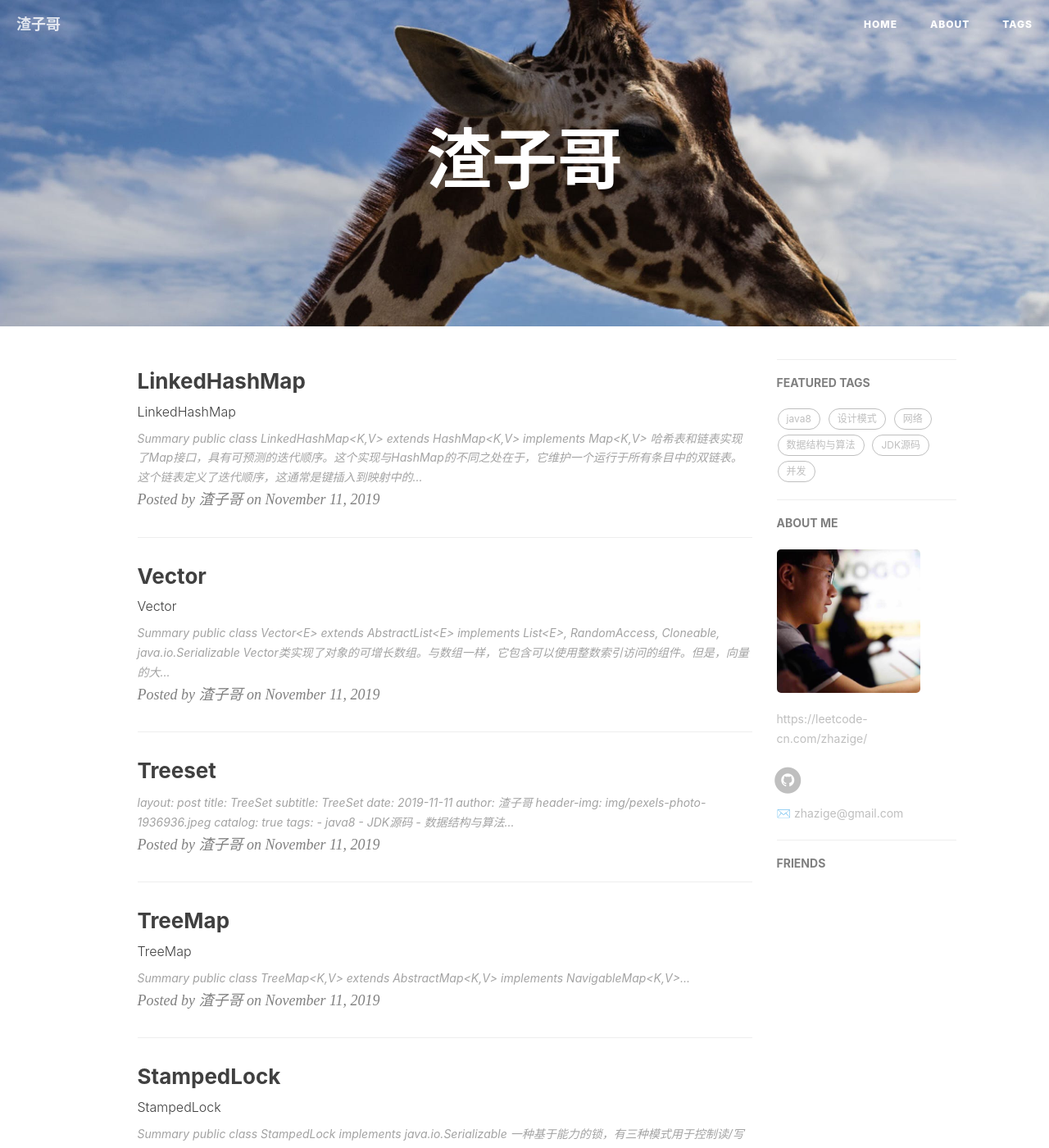
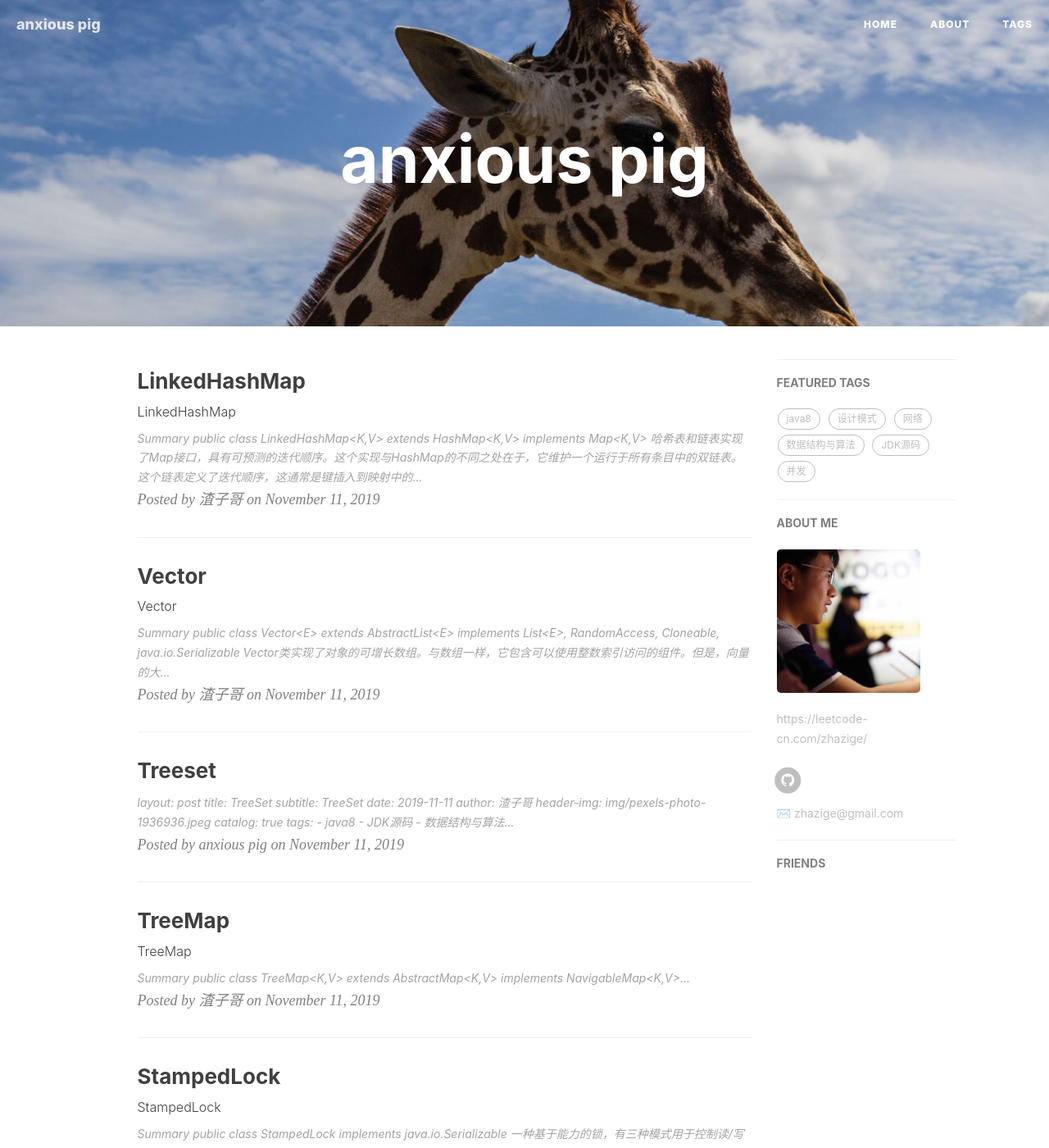
Before and after one commit to anxiouspig/anxiouspig.github.io, a Jekyll site: the page built from index.html, in a window 1280 px wide and 1400 px high. Shown: the whole window at 82% size. Built offline with Jekyll 4.4.1, drawn with Linux system fonts in a browser that asks for light colours; nearby versions of some CDN libraries; the list of posts is cut into pages by our own code; comment, search, counter and statistics services are not loaded; some of the changed text lies outside the part shown.

Commit message:
Update _config.yml

```diff
--- a/_config.yml
+++ b/_config.yml
@@ -1,10 +1,10 @@
 # Site settings
-title: 渣子哥
-SEOTitle: 渣子哥 | Dabiezi
+title: anxious pig
+SEOTitle: anxious pig
 header-img: img/animal-africa-giraffe.jpg
 email: zhazige@gmail.com
-description: " 渣子哥 | Dabiezi | Java"
-keyword: "渣子哥, Dabiezi"
+description: " anxious pig | Java"
+keyword: "anxious pig"
 url: "http://dabiezi.github.io"          # your host, for absolute URL
 baseurl: ""      # for example, '/blog' if your blog hosted on 'host/blog'
 github_repo: "https://github.com/dabiezi/dabiezi.github.io.git" # you code repository
```
